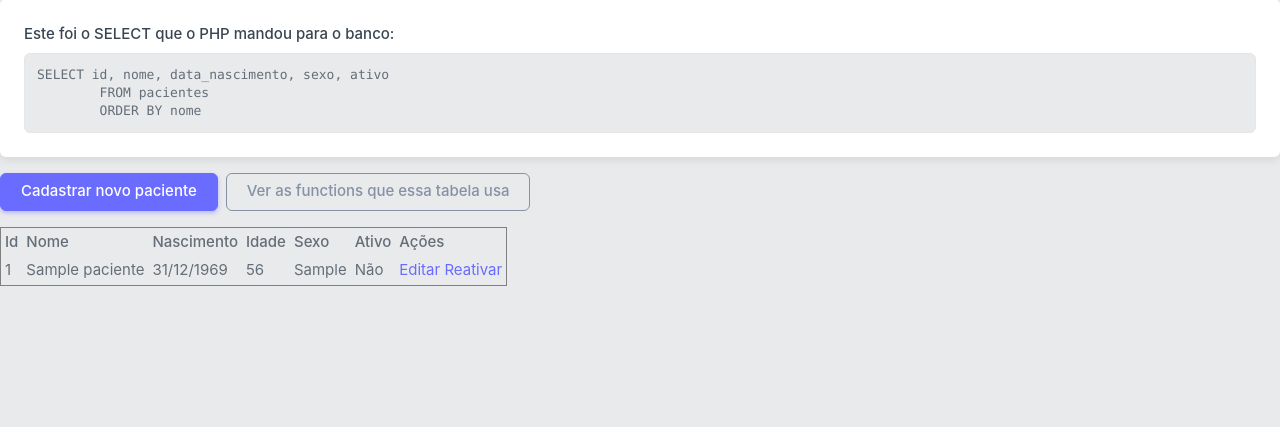
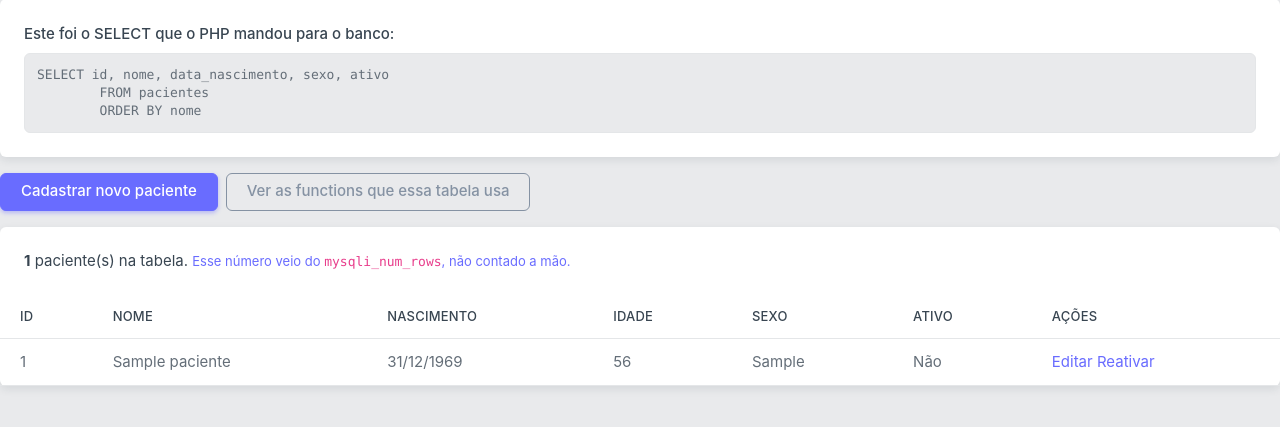
Before and after one commit to AlunoLucasGC/ProntuarioTDSOficial, a PHP site: page /paciente_listar2.php in a window 1280 px wide. Shown: the part 240-667 px from the top of the page. Run offline with PHP 8.4, Linux system fonts and the light colour scheme; tables that the repository leaves empty or names only in its code hold one stand-in row (values such as "Sample post").

Commit message:
Update paciente_listar2.php

```diff
--- a/paciente_listar2.php
+++ b/paciente_listar2.php
@@ -99,7 +99,17 @@ $quantos = mysqli_num_rows($resultado);
          <a href="funcoes2.php" class="btn btn-outline-secondary">Ver as functions que essa tabela usa</a>
     </div>
 
-    <table border="1" cellpadding="4" cellspacing="0">
+<div class="card">
+    <div class="card-header">
+        <strong><?php echo $quantos;?></strong>
+        paciente(s) na tabela.
+        <span class="text-primary small">
+            Esse número veio do <code>mysqli_num_rows</code>, não contado a mão.
+        </span>
+    </div>
+
+    <div class="table-responsive">
+    <table class="table table-hover aling-middle mb-0">
         <tr> <!--Significa Table Row, Linha da tabela -->
             <th>Id</th>
             <th>Nome</th> <!--Significa Table header, célula do cabeçalho -->
@@ -145,8 +155,8 @@ $quantos = mysqli_num_rows($resultado);
 
     </table>
     </div>
-
-
+</div>
+    </div>
 </body>
 
 </html>
```
